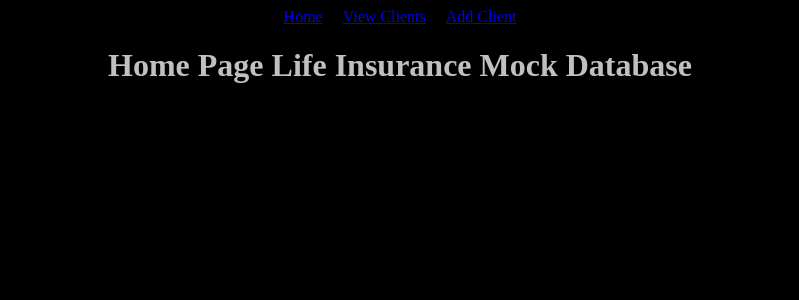
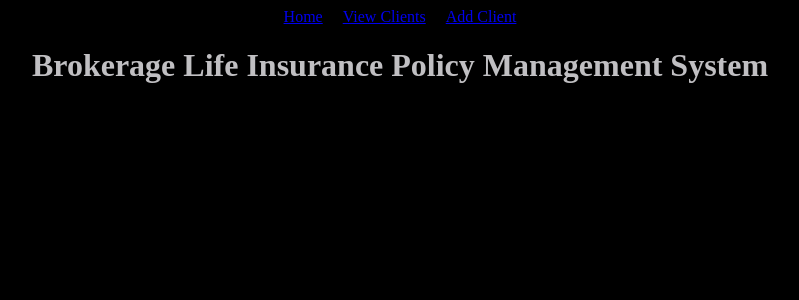
Before and after one commit to mdsteinkamp/phase-3-project-react-frontend, a React (Create React App) app: page / in a window 1280 px wide. Shown: the top 300 px of the page, without its empty margins (240-1039 px from the left). Built offline with nearby package versions, Linux system fonts and the light colour scheme; no server answers.

Commit message:
updated home page app title

```diff
--- a/src/components/Home.js
+++ b/src/components/Home.js
@@ -4,7 +4,7 @@ export default function Home() {
 
   return (
     <>
-      <h1>Home Page Life Insurance Mock Database</h1>
+      <h1>Brokerage Life Insurance Policy Management System</h1>
     </>
   )
 
```
